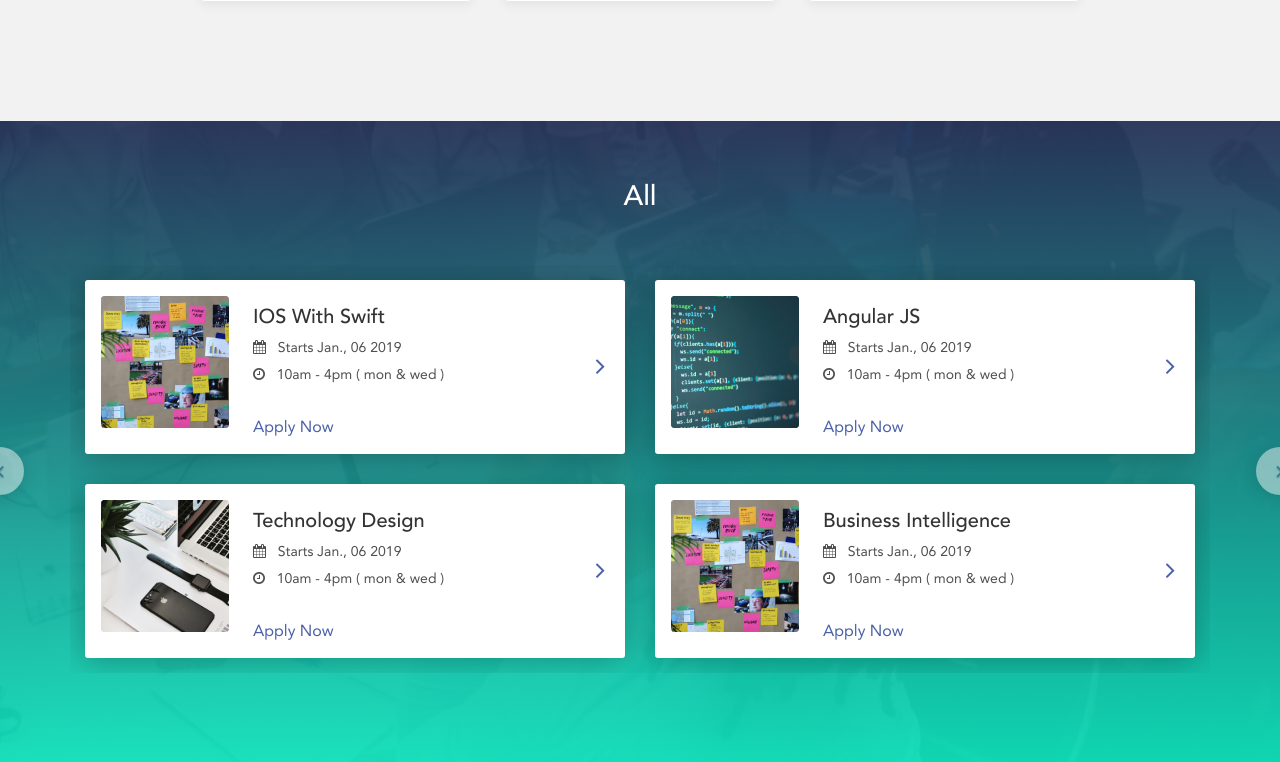
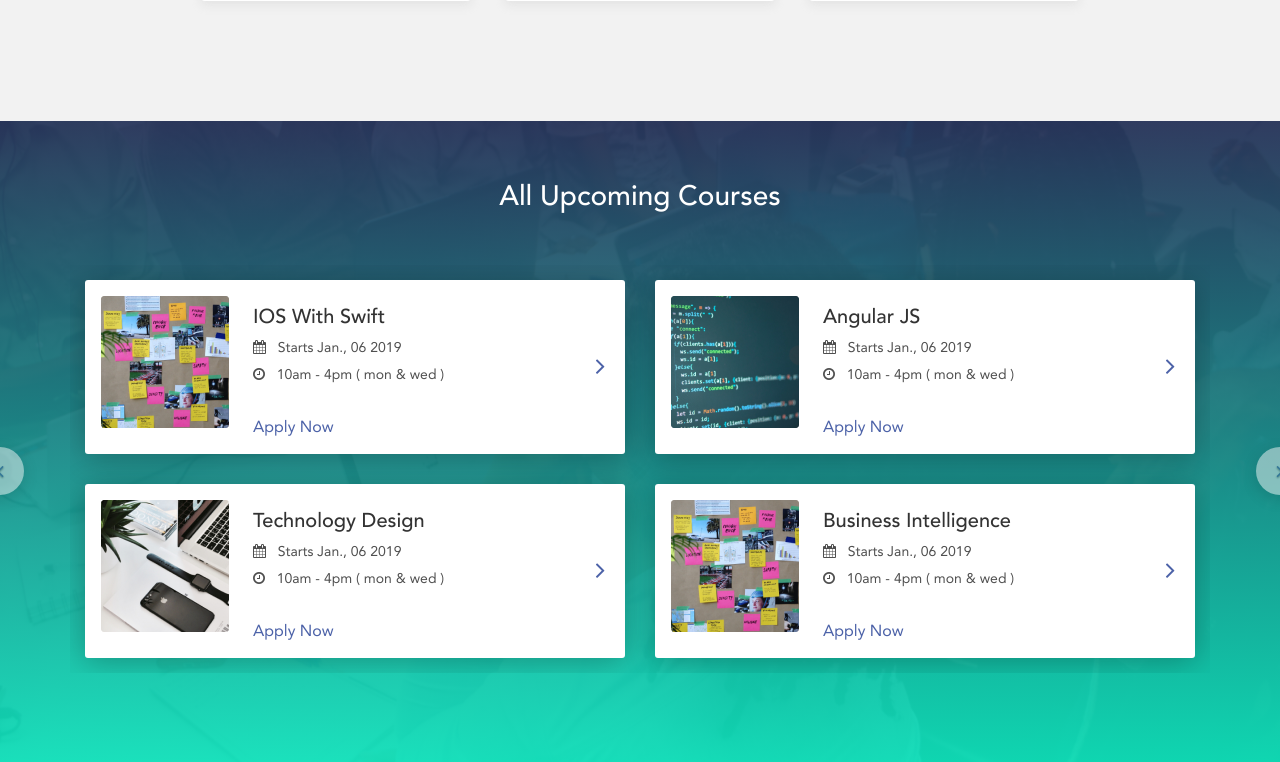
Before and after one commit to dtekluva/univel, a Django app: page / in a window 1280 px wide. Shown: the part 1326-2088 px from the top of the page. Run offline with Django 3.2, Linux system fonts and the light colour scheme; data comes from the database, SQL or seed files in the repository; data that the repository does not hold is empty; some libraries are stand-ins or nearby versions; some web fonts are replaced.

Commit message:
fixeD upcoming courses carousel

```diff
--- a/templates/index.html
+++ b/templates/index.html
@@ -105,7 +105,7 @@
 <div class="upcoming_crs">
   <div class="container">
     <div class="col_up">
-    <h2 class="h2_head">All </h2>
+    <h2 class="h2_head">All Upcoming Courses</h2>
       <div class="carousel slide" id="theCarousel">
         <div class="carousel-inner target">
 
```
